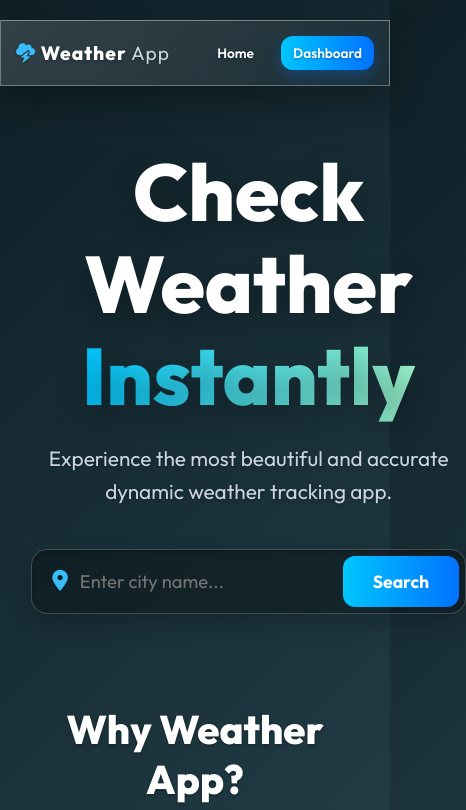
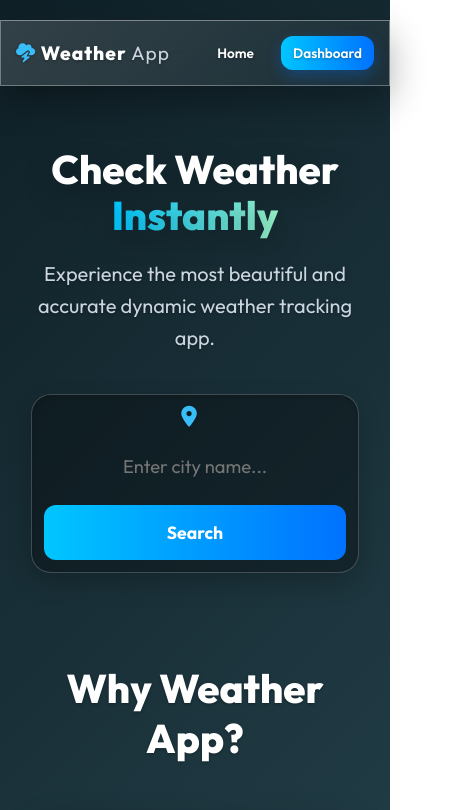
Before and after one commit to muhammadarman0/Weather-App, a plain HTML site: page index.html in a window 390 px wide. Shown: the top 810 px of the page, 466 px wide, since content can reach past the window. Drawn offline with Linux system fonts and the light colour scheme.

Commit message:
weather app

```diff
--- a/assets/landing.css
+++ b/assets/landing.css
@@ -110,6 +110,69 @@ body {
     color: var(--text-secondary);
     margin-bottom: 40px;
     line-height: 1.6;
+}
+
+/* Updated Centered Hero Styles */
+.center-hero {
+    flex-direction: column !important;
+    text-align: center !important;
+    justify-content: center !important;
+    min-height: 60vh !important;
+}
+
+.center-hero .hero-content {
+    max-width: 800px;
+    margin: 0 auto;
+}
+
+.center-hero h1 {
+    font-size: 4.5rem;
+    margin-bottom: 20px;
+}
+
+/* Landing specific search bar */
+.landing-search-bar {
+    max-width: 550px;
+    margin: 40px auto 10px;
+    display: flex;
+    align-items: center;
+    background: rgba(0,0,0,0.3);
+    border-radius: 16px;
+    padding: 6px 6px 6px 20px;
+    border: 1px solid rgba(255,255,255,0.2);
+    box-shadow: inset 0 2px 5px rgba(0,0,0,0.2), 0 10px 25px rgba(0,0,0,0.2);
+    transition: all 0.3s ease;
+}
+
+.landing-search-bar:focus-within {
+    border-color: var(--accent);
+    box-shadow: 0 0 20px rgba(56, 189, 248, 0.4);
+    background: rgba(0,0,0,0.4);
+}
+
+.landing-search-icon {
+    color: var(--accent);
+    margin-right: 12px;
+    font-size: 1.3rem;
+}
+
+#landing-search {
+    background: transparent;
+    border: none;
+    color: white;
+    flex: 1;
+    outline: none;
+    font-size: 1.15rem;
+    padding: 12px 0;
+    width: 100%;
+}
+
+.landing-search-btn {
+    margin: 0;
+    border-radius: 12px !important;
+    padding: 14px 30px !important;
+    font-size: 1.1rem !important;
+    box-shadow: none !important;
 }
 
 .btn-primary {
@@ -232,7 +295,7 @@ body {
         padding-top: 40px;
     }
 
-    .hero-content h1 {
+    .center-hero h1 {
         font-size: 3.2rem;
     }
 
@@ -245,8 +308,24 @@ body {
     }
 }
 @media (max-width: 480px) {
-    .hero-content h1 {
-        font-size: 2.8rem;
+    .center-hero h1 {
+        font-size: 2.5rem;
+    }
+    .landing-search-bar {
+        flex-direction: column;
+        padding: 12px;
+        border-radius: 20px;
+        gap: 15px;
+    }
+    #landing-search {
+        text-align: center;
+    }
+    .landing-search-btn {
+        width: 100%;
+        padding: 16px 0 !important;
+    }
+    .landing-search-icon {
+        display: none;
     }
     .navbar {
         width: 100%;
--- a/index.html
+++ b/index.html
@@ -24,15 +24,15 @@
 
     <main>
         <!-- Hero Section -->
-        <section class="hero" style="flex-direction: column; text-align: center; justify-content: center; min-height: 60vh;">
-            <div class="hero-content fade-in" style="max-width: 800px; margin: 0 auto;">
-                <h1 style="font-size: 5rem; margin-bottom: 20px;">Check Weather <br><span class="gradient-text">Instantly</span></h1>
-                <p style="font-size: 1.3rem;">Experience the most beautiful and accurate dynamic weather tracking app.</p>
+        <section class="hero center-hero">
+            <div class="hero-content fade-in">
+                <h1>Check Weather <br><span class="gradient-text">Instantly</span></h1>
+                <p>Experience the most beautiful and accurate dynamic weather tracking app.</p>
 
-                <div class="search-bar" style="max-width: 550px; margin: 40px auto 10px; display: flex; align-items: center; background: rgba(0,0,0,0.3); border-radius: 16px; padding: 6px 6px 6px 20px; border: 1px solid rgba(255,255,255,0.2); box-shadow: inset 0 2px 5px rgba(0,0,0,0.2), 0 10px 25px rgba(0,0,0,0.2);">
-                    <i class="fa-solid fa-location-dot" style="color: var(--accent); margin-right: 12px; font-size: 1.3rem;"></i>
-                    <input type="text" id="landing-search" placeholder="Enter city name..." style="background: transparent; border: none; color: white; flex: 1; outline: none; font-size: 1.15rem; padding: 12px 0;">
-                    <button id="search-btn" class="btn-primary" style="margin: 0; border-radius: 12px; padding: 14px 30px; font-size: 1.1rem; box-shadow: none;">Search</button>
+                <div class="landing-search-bar">
+                    <i class="fa-solid fa-location-dot landing-search-icon"></i>
+                    <input type="text" id="landing-search" placeholder="Enter city name..." autocomplete="off">
+                    <button id="search-btn" class="btn-primary landing-search-btn">Search</button>
                 </div>
             </div>
         </section>
```
